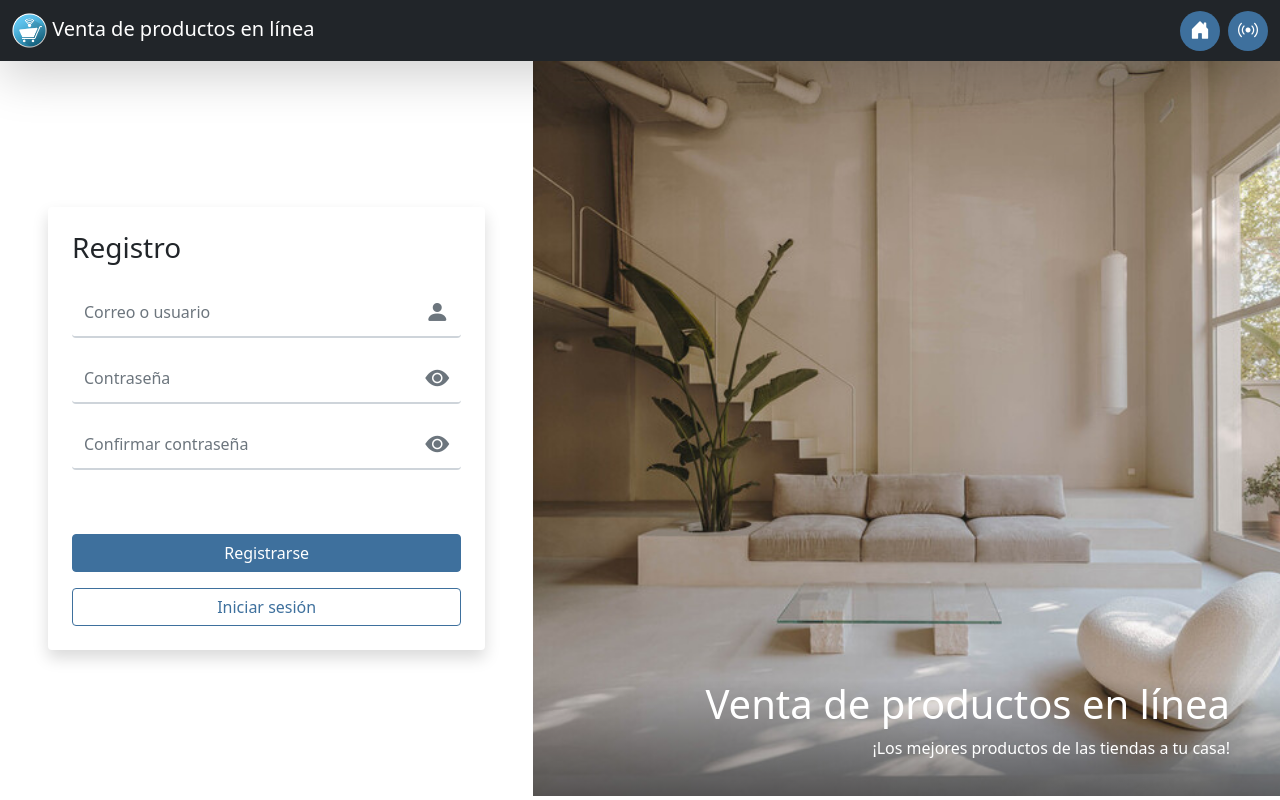
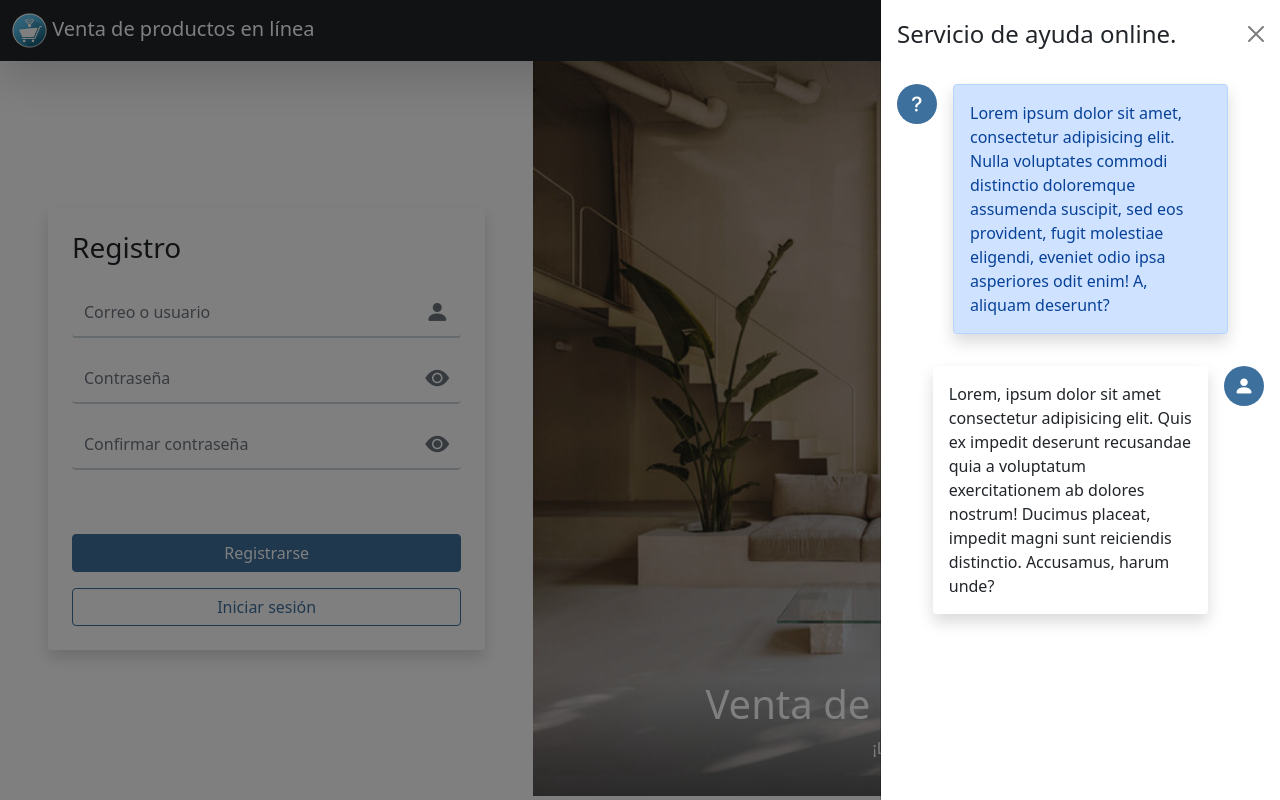
Before and after one commit to RoySalgado/UX, a plain HTML site: page views/register.html in a window 1280 px wide. Both pictures are taken after a click on the button 1248 px from the left and 30 px from the top of the page. Drawn offline with nearby package versions, Linux system fonts and the light colour scheme.

Commit message:
[ADD] se agrego el chat

```diff
--- a/assets/css/general.css
+++ b/assets/css/general.css
@@ -151,3 +151,25 @@
     border-radius: 5px;
     box-shadow: rgba(0, 0, 0, 0.35) 0px 5px 15px;
 }
+
+.left-side{
+    background-image: url("../assets/img/muebles-interior.webp");
+    background-repeat: no-repeat;
+    background-position: center center;
+    background-attachment: fixed;
+}
+
+.white-text{
+    color: white;
+}
+
+.chat-icon{
+    background-color: #3E709D;
+    border-radius: 100%;
+    padding-top: 5px;
+    text-align: center;
+    height: 40px;
+    width: 40px;
+    font-size: 20px;
+    color: #fff;
+}
--- a/views/register.html
+++ b/views/register.html
@@ -1,5 +1,5 @@
 <!DOCTYPE html>
-<html lang="en">
+<html lang="en" ng-app="UX">
 
 <head>
     <meta charset="UTF-8">
@@ -32,7 +32,7 @@
                 <div class="col mx-5 py-2 d-flex align-items-center"></div>
                 <div class="d-flex">
                     <a href="./productList.html" role="button" class="round-btn-nav" disabled><i class="bi bi-house-door-fill"></i></a>
-                    <a role="button" class=" ms-2 round-btn-nav"><i class="bi bi-broadcast"></i></a>
+                    <a role="button" class=" ms-2 round-btn-nav" href="#chatOffCanvas" data-bs-toggle="offcanvas"><i class="bi bi-broadcast"></i></a>
                 </div>
             </div>
         </div>
@@ -81,10 +81,38 @@
     </div>
     <!-- #content -->
 
+    <!-- #offcanvas chat -->
+    <div class="offcanvas offcanvas-end" tabindex="-1" id="chatOffCanvas" aria-labelledby="offcanvasExampleLabel">
+        <div class="offcanvas-header">
+            <h4 class="offcanvas-title" id="offcanvasExampleLabel">Servicio de ayuda online.</h4>
+            <button type="button" class="btn-close text-reset" data-bs-dismiss="offcanvas" aria-label="Close"></button>
+        </div>
+        <div class="offcanvas-body">
+            <div class="row">
+                <div class="col-12 mb-3">
+                    <div class="d-flex flex-row">
+                        <div class="chat-icon"><i class="bi bi-question-lg"></i></div>
+                        <div class="alert alert-primary col-9 mx-3 shadow">Lorem ipsum dolor sit amet, consectetur adipisicing elit. Nulla voluptates commodi distinctio doloremque assumenda suscipit, sed eos provident, fugit molestiae eligendi, eveniet odio ipsa asperiores odit enim! A, aliquam deserunt?</div>
+                    </div>
+                </div>
+                <div class="col-12 mb-3">
+                    <div class="d-flex flex-row-reverse align-items-start">
+                        <div class="chat-icon"><i class="bi bi-person-fill"></i></div>
+                        <div class="col-9 mx-3 card border-0 shadow">
+                            <div class="card-body">Lorem, ipsum dolor sit amet consectetur adipisicing elit. Quis ex impedit deserunt recusandae quia a voluptatum exercitationem ab dolores nostrum! Ducimus placeat, impedit magni sunt reiciendis distinctio. Accusamus, harum unde?</div>
+                        </div>
+                    </div>
+                </div>
+            </div>
+        </div>
+    </div>
+    <!-- #offcanvas chat -->
+
     <!-- #scripts -->
     <script src="https://cdn.jsdelivr.net/npm/bootstrap@5.0.2/dist/js/bootstrap.bundle.min.js"
         integrity="sha384-MrcW6ZMFYlzcLA8Nl+NtUVF0sA7MsXsP1UyJoMp4YLEuNSfAP+JcXn/tWtIaxVXM"
         crossorigin="anonymous"></script>
+    <script src="../js/angular.min.js"></script>
     <!-- #scripts -->
 </body>
 
```
